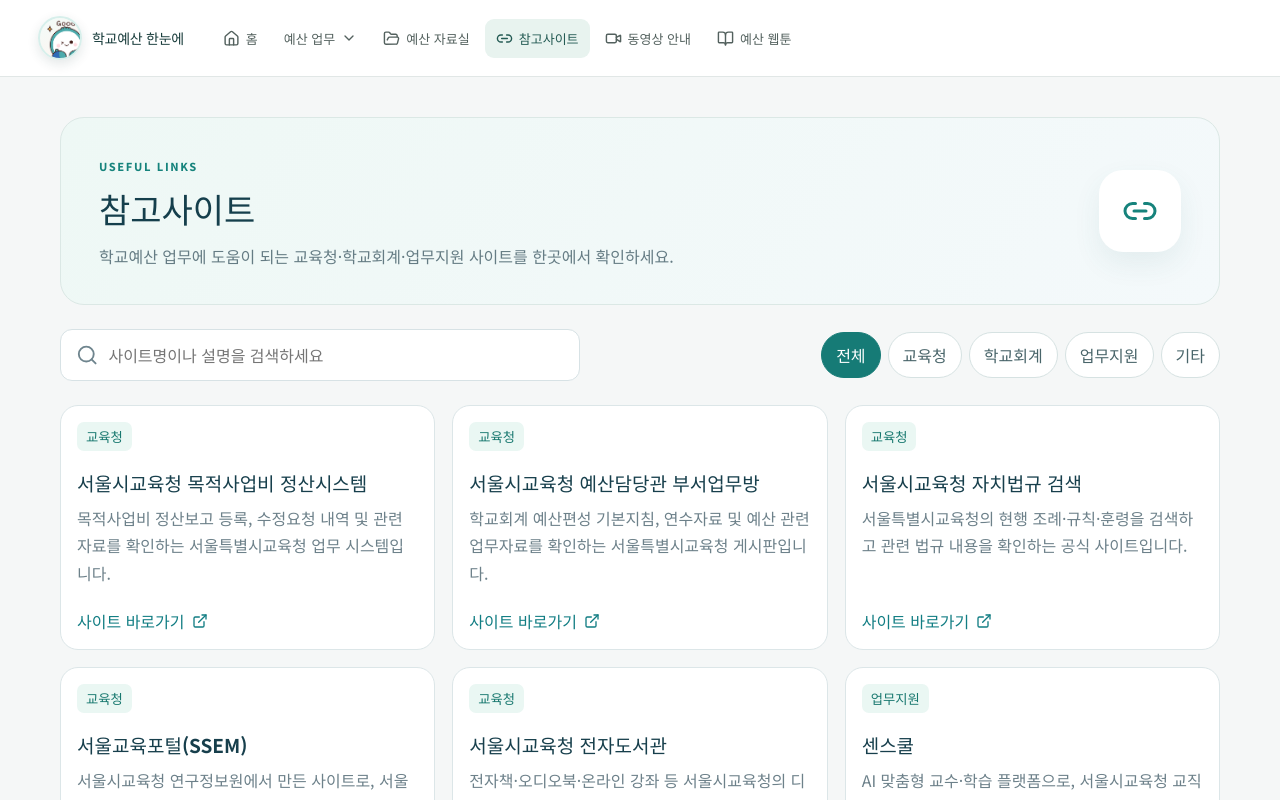
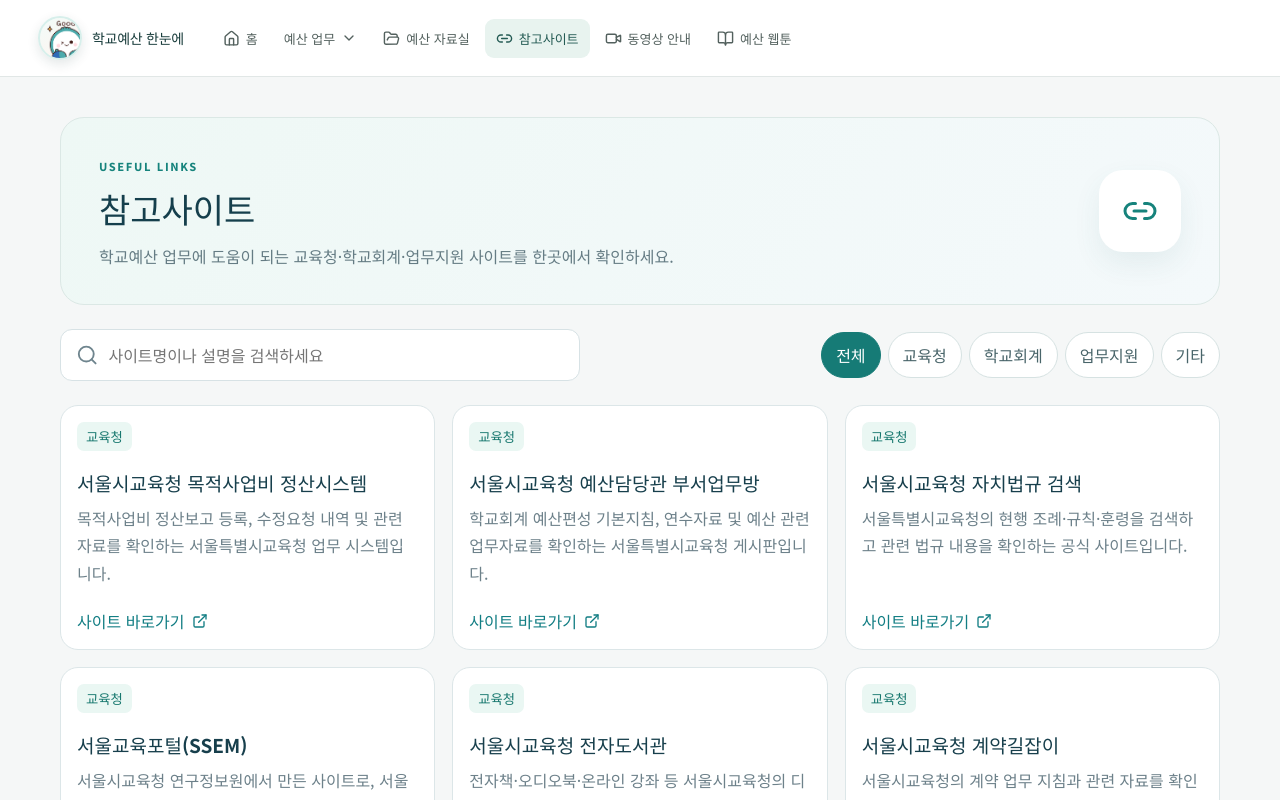
Before and after one commit to lovingculture/schoolbudget, a React (Vite) app: page / in a window 1280 px wide. Both pictures are taken after a click on the button "참고사이트". Shown: the top 800 px of the page. Built offline with nearby package versions, Linux system fonts and the light colour scheme.

Commit message:
feat: add Seoul education reference sites

```diff
--- a/src/features/referenceSites/ReferenceSitesPage.tsx
+++ b/src/features/referenceSites/ReferenceSitesPage.tsx
@@ -47,6 +47,20 @@ export const REFERENCE_SITES: ReferenceSite[] = [
     category: "교육청",
     description: "전자책·오디오북·온라인 강좌 등 서울시교육청의 디지털 자료를 이용할 수 있는 전자도서관입니다.",
     url: "https://e-lib.sen.go.kr/",
+  },
+  {
+    id: "sen-contract-guide",
+    title: "서울시교육청 계약길잡이",
+    category: "교육청",
+    description: "서울시교육청의 계약 업무 지침과 관련 자료를 확인할 수 있습니다.",
+    url: "https://contract.sen.go.kr/",
+  },
+  {
+    id: "sen-open-finance",
+    title: "서울시교육청 열린 재정",
+    category: "교육청",
+    description: "서울교육 재정정보와 예산·결산 자료를 확인할 수 있습니다.",
+    url: "https://open.sen.go.kr/fus/MI000000000000000509/html/cont0010v.do",
   },
   {
     id: "sen-school",
```
Also changed, not shown: 1 other file (tests, documents, lock files or other folders).
